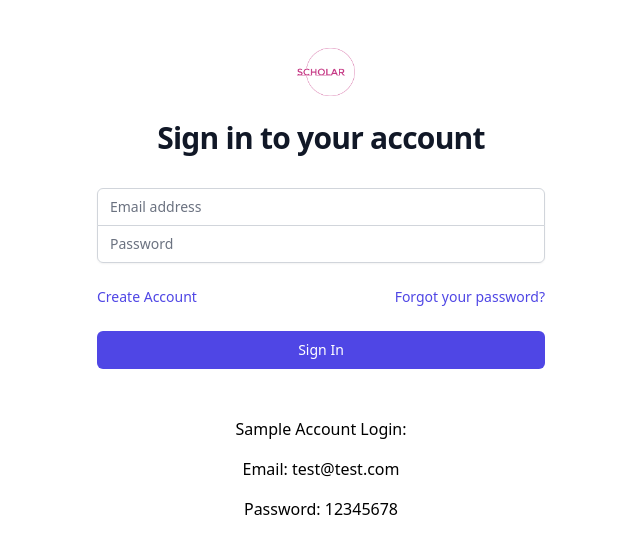
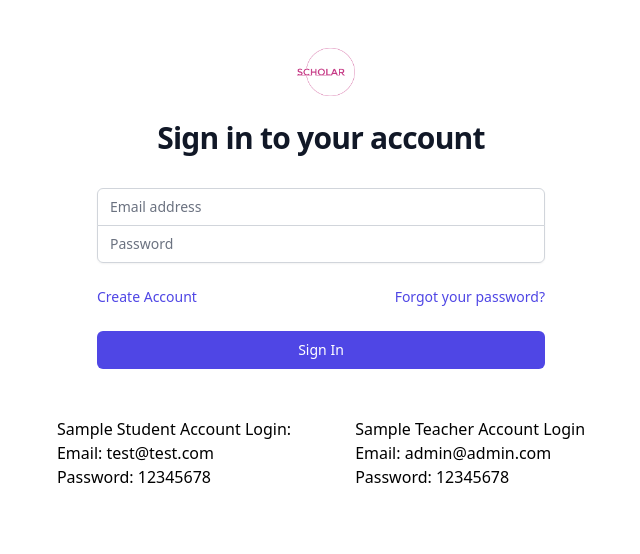
Before and after one commit to SilahicAmil/nextjs-canvas-classroom, a Next.js app: page /login in a window 1280 px wide. Shown: the top 554 px of the page, without its empty margins (319-959 px from the left). Built offline with nearby package versions, Linux system fonts and the light colour scheme.

Commit message:
updating login page to show sample account information for student and teacher

```diff
--- a/components/Navigation/Navigation.js
+++ b/components/Navigation/Navigation.js
@@ -50,7 +50,7 @@ const Navigation = ({ children }) => {
                     <Avatar
                       size={40}
                       variant="beam"
-                      name={session}
+                      name={session.user.email}
                       square={false}
                       colors={[
                         "#92A1C6",
--- a/components/Signup/Signup.js
+++ b/components/Signup/Signup.js
@@ -1,5 +1,4 @@
 import Image from "next/image";
-import Link from "next/link";
 import { useRef } from "react";
 import { useRouter } from "next/router";
 
@@ -14,6 +13,7 @@ const createUserCredentialsHandler = async (email, password, role) => {
   const data = await response.json();
 
   return data;
+  s;
 };
 
 const Signup = ({}) => {
--- a/pages/login/index.js
+++ b/pages/login/index.js
@@ -10,10 +10,18 @@ const LoginPage = ({}) => {
       <div>
         <Login />
       </div>
-      <div className="flex justify-center flex-col items-center gap-4">
-        <span>Sample Account Login:</span>
-        <p>Email: test@test.com</p>
-        <p>Password: 12345678</p>
+      <div className="flex justify-center items-center gap-8">
+        <div className="">
+          <span>Sample Student Account Login:</span>
+          <p>Email: test@test.com</p>
+          <p>Password: 12345678</p>
+        </div>
+        <br />
+        <div>
+          <span>Sample Teacher Account Login</span>
+          <p>Email: admin@admin.com</p>
+          <p>Password: 12345678</p>
+        </div>
       </div>
     </>
   );
```
